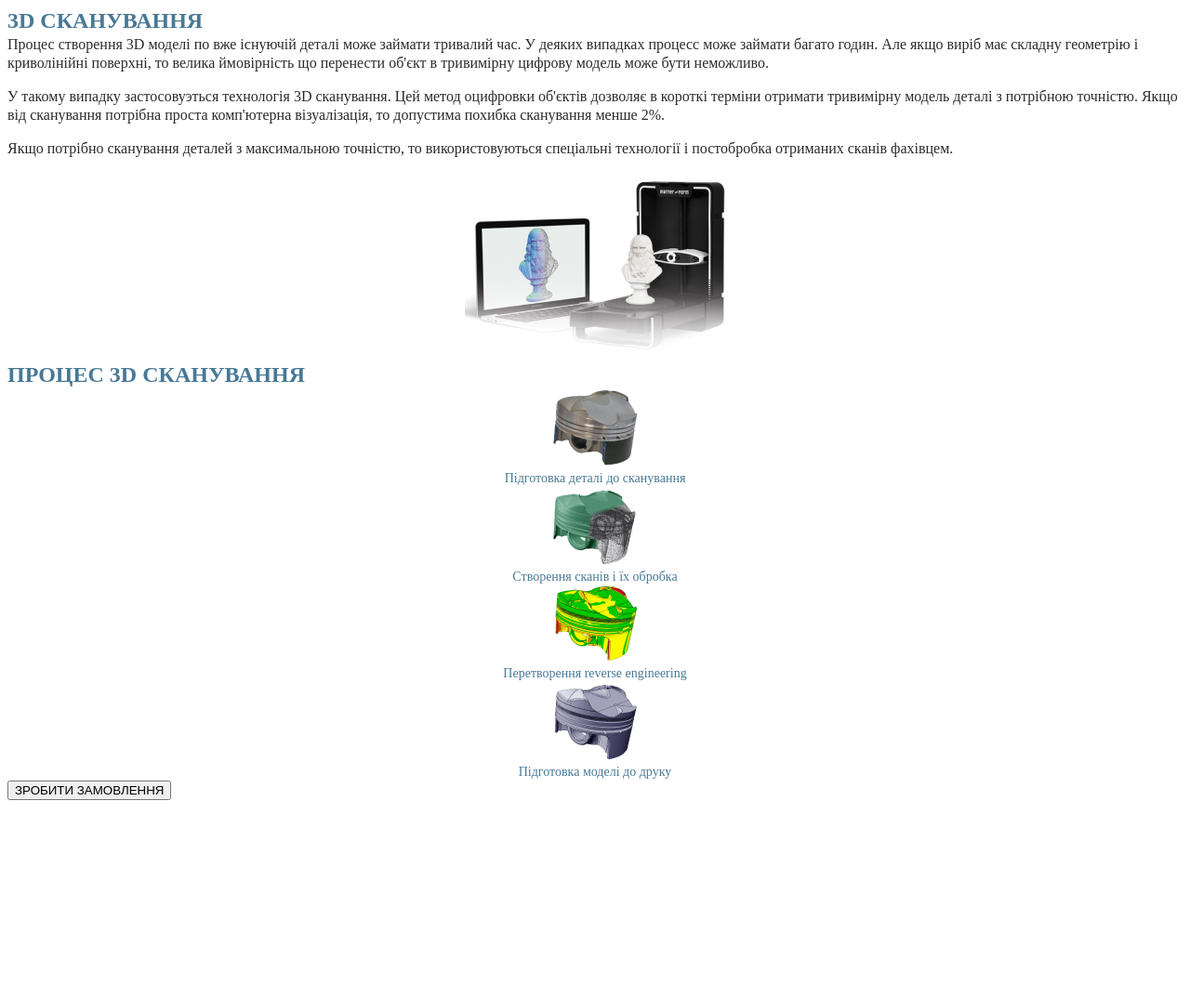
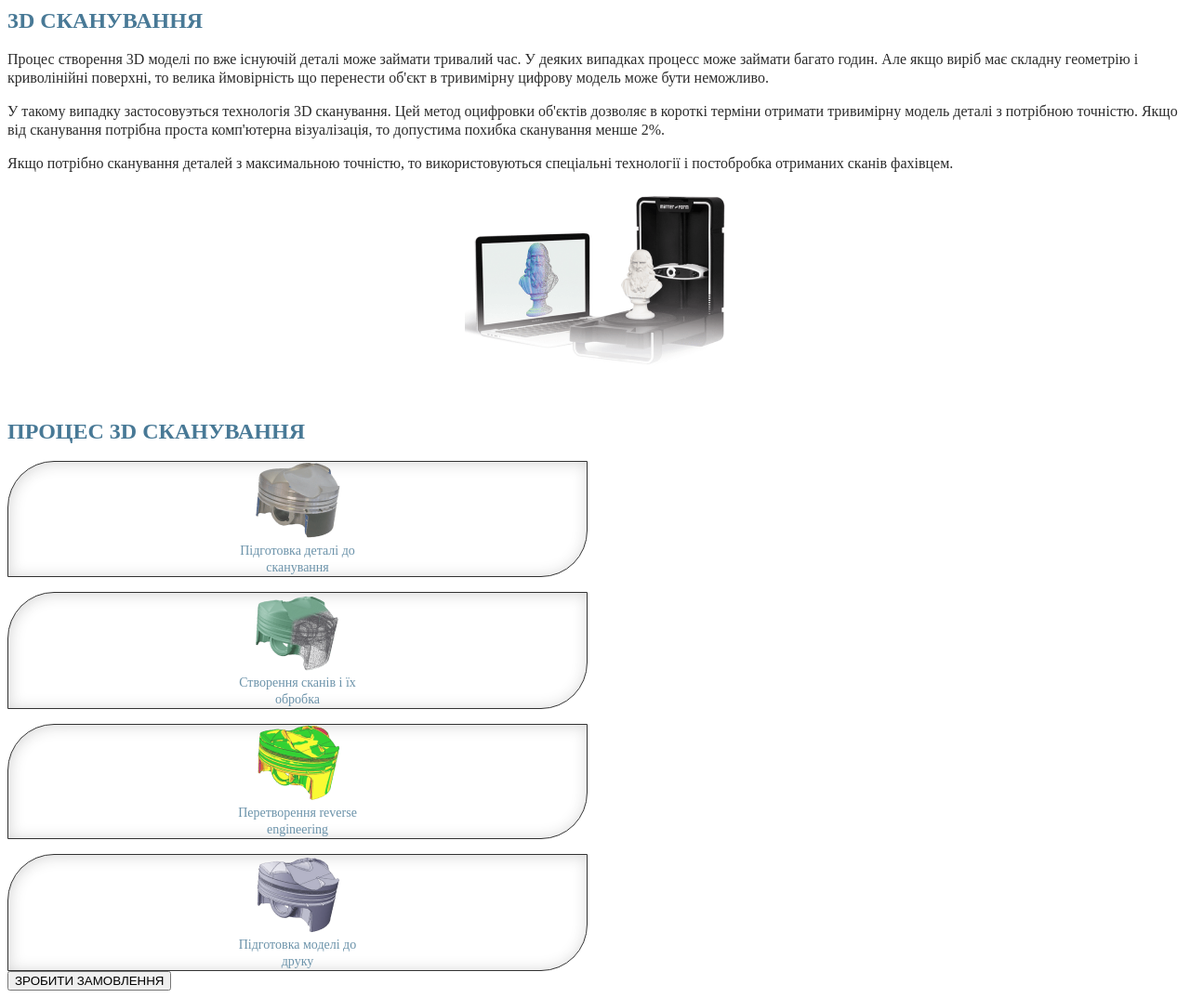
Before and after one commit to AlonaMaliarchyk/3D--Scanning, a plain HTML site: page index.html in a window 1280 px wide. Shown: the whole page at 93% size. Before the commit the page ends 869 px from the top, so only its background shows below. Drawn offline with Linux system fonts and the light colour scheme.

Commit message:
пелюстки

```diff
--- a/alona.css
+++ b/alona.css
@@ -50,6 +50,7 @@ a {
     font-size: 24px;
     line-height: 1.24;
     color: #487996;
+    margin-bottom: 16px;
 }
 
 .hero-scanning {
@@ -72,8 +73,32 @@ a {
 
 .hero-scanning-img {
     text-align: center;
+    margin-bottom: 45px;
 }
 
 .scanning-img {
     text-align: center;
+    border-radius: 50px 0 50px;
+    background: #FFFFFF;
+    opacity: 0.8;
+    border: 1px solid #000000;
+    box-shadow: inset 1px 1px 16px #CBCBCB, inset -1px -1px 16px #FFFFFF;
 }
+
+.scanning-process {
+    display: flex;
+    flex-wrap: wrap;
+    row-gap: 16px;
+    column-gap: 20px;
+}
+
+.scanning-process>.scanning-img {
+    flex-basis: calc((100% - 20px) / 2);
+}
+
+.scanning-item-description {
+    width: 130px;
+    text-align: center;
+    margin-left: auto;
+    margin-right: auto;
+}
--- a/index.html
+++ b/index.html
@@ -46,34 +46,42 @@
     </section>
     <section class="scan-process">
       <h2 class="scanning-title">ПРОЦЕС 3D СКАНУВАННЯ</h2>
-      <ul>
+      <ul class="scanning-process">
         <li class="scanning-img">
           <img
             src="./img/Scanning-1mob-1x-min-min.png"
             alt="Підготовка деталі до сканування"
           />
-          <p class="item">Підготовка деталі до сканування</p>
+          <div class="scanning-item-description">
+            <p class="item">Підготовка деталі до сканування</p>
+          </div>
         </li>
         <li class="scanning-img">
           <img
             src="./img/Scanning-2mob-1x-min-min.png"
             alt="Створення сканів і їх обробка"
           />
-          <p class="item">Створення сканів і їх обробка</p>
+          <div class="scanning-item-description">
+            <p class="item">Створення сканів і їх обробка</p>
+          </div>
         </li>
         <li class="scanning-img">
           <img
             src="./img/Scanning-3mob-1x-min-min.png"
             alt="Перетворення reverse engineering"
           />
-          <p class="item">Перетворення reverse engineering</p>
+          <div class="scanning-item-description">
+            <p class="item">Перетворення reverse engineering</p>
+          </div>
         </li>
         <li class="scanning-img">
           <img
             src="./img/Scanning-4mob-1x-min-min.png"
             alt="Підготовка моделі до друку"
           />
-          <p class="item">Підготовка моделі до друку</p>
+          <div class="scanning-item-description">
+            <p class="item">Підготовка моделі до друку</p>
+          </div>
         </li>
       </ul>
     </section>
```
